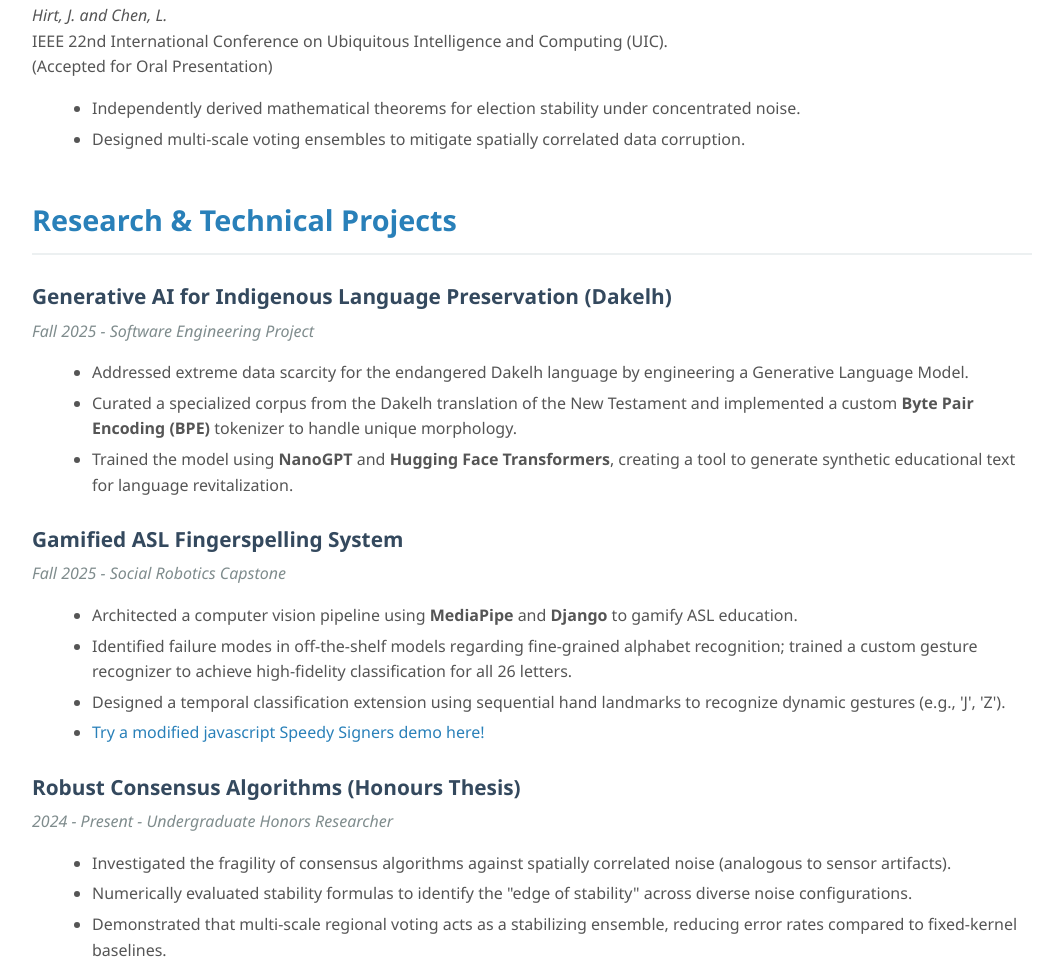
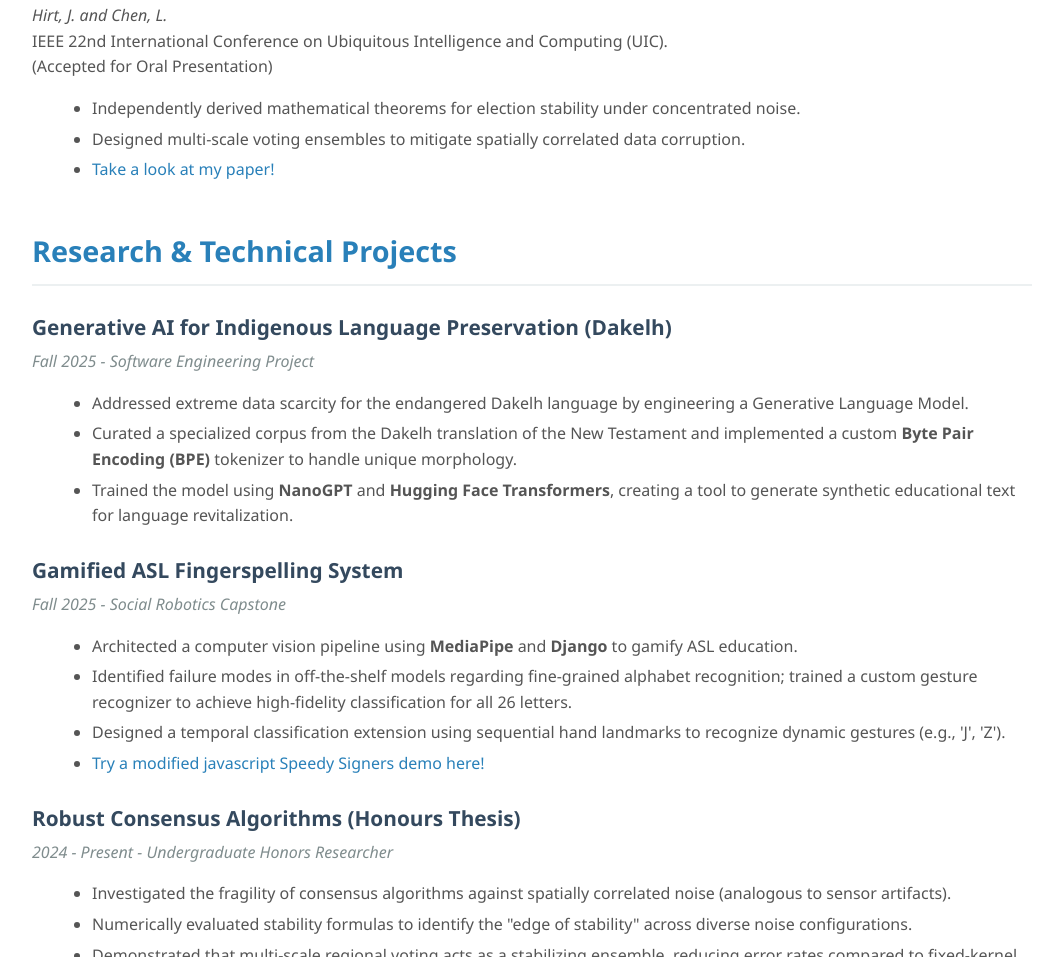
Before and after one commit to JaredHirt/JaredHirt.github.io, a plain HTML site: page index.html in a window 1280 px wide. Shown: the part 1229-2186 px from the top of the page, without its empty margins (108-1155 px from the left). Drawn offline with Linux system fonts and the light colour scheme.

Commit message:
Added paper in Publication Section
Added in publication section as well.

```diff
--- a/index.html
+++ b/index.html
@@ -103,6 +103,7 @@
             <ul>
                 <li>Independently derived mathematical theorems for election stability under concentrated noise.</li>
                 <li>Designed multi-scale voting ensembles to mitigate spatially correlated data corruption.</li>
+                <li> <a href="thesis.pdf">Take a look at my paper!</a> </li>
             </ul>
 
         <h2 id="ResearchProjects">
```
